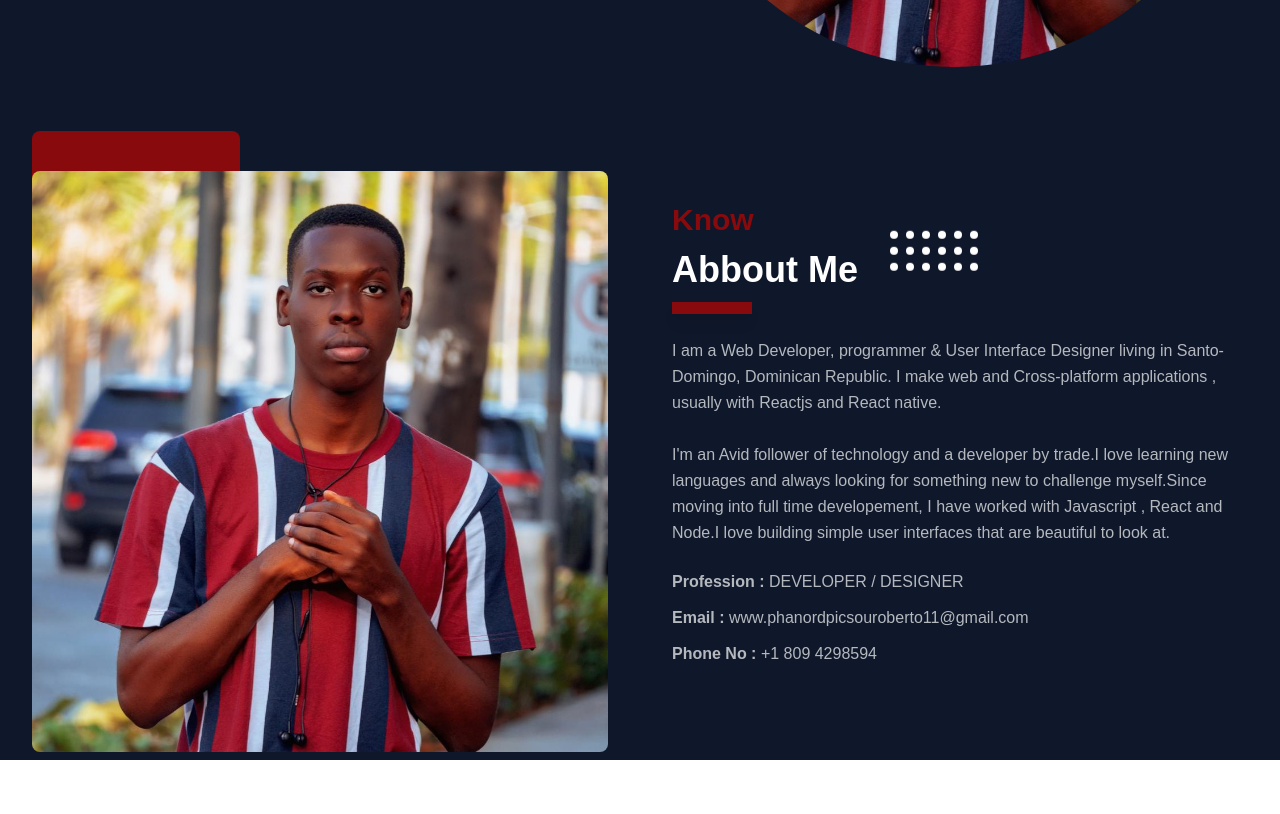
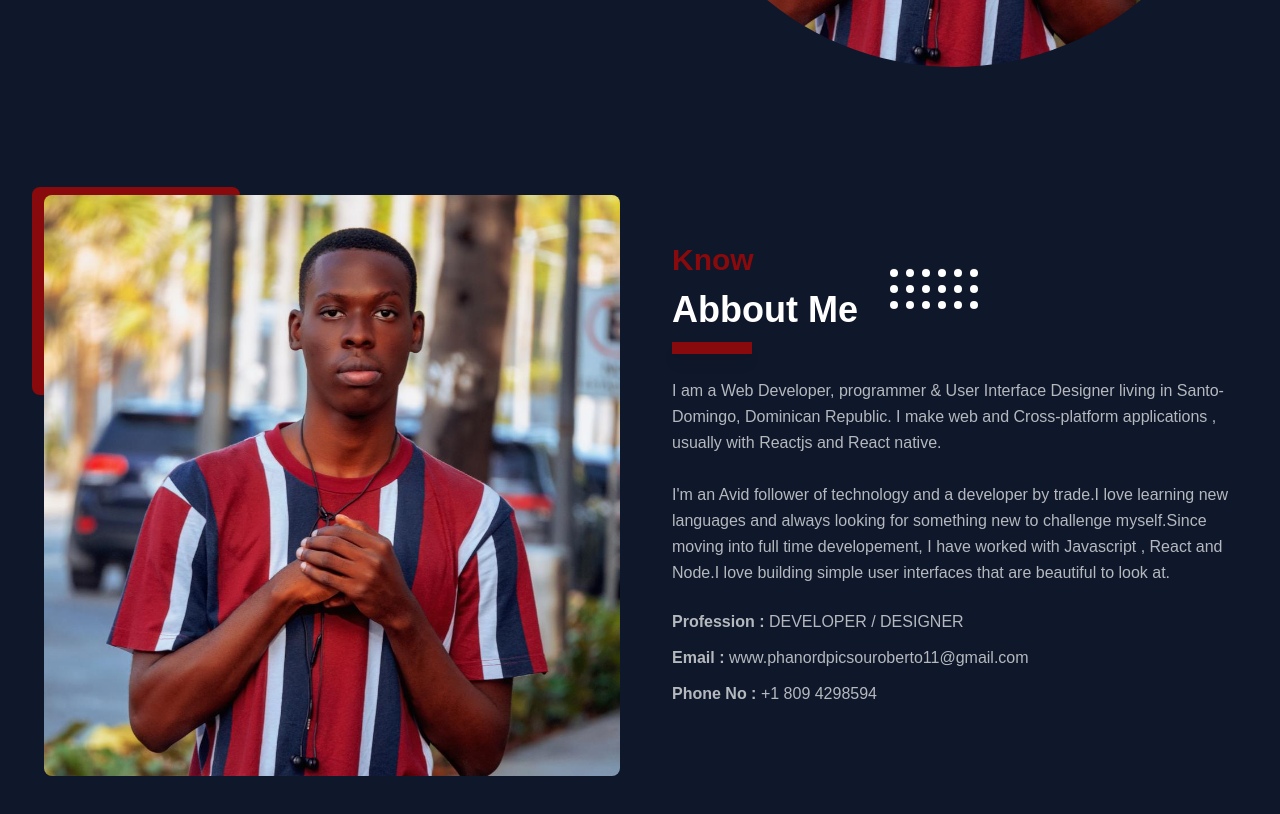
Before and after one commit to PicsouRob/website, a React (Create React App) app: page / in a window 1280 px wide. Shown: the part 680-1494 px from the top of the page. Before the commit the page ends 1440 px from the top, so only its background shows below. Built offline with nearby package versions, Linux system fonts and the light colour scheme.

Commit message:
first commit

```diff
--- a/src/Pages/About/index.jsx
+++ b/src/Pages/About/index.jsx
@@ -5,11 +5,11 @@ function About() {
     const animeArray = [1, 2, 3, 4, 5, 6, 77, 22, 11, 12, 31, 9, 43, 99, 29, 32, 70, 40];
 
     return (
-        <div id="about" class="relative py-6 px-8 mx-auto max-w-7xl z-20">
+        <div id="about" class="relative py-16 px-8 mx-auto max-w-7xl z-20">
             <div class="flex flex-col lg:flex-row gap-16 items-center mx-auto">
                 <div class="relative w-full lg:w-1/2">
-                    <div class="absolute -top-6 left-0 -z-10 w-52 h-52 rounded-lg bg-[#880a0c]"></div>
-                    <img class="rounded-lg z-20 translate-y-4" src={aboutPhoto} alt='about' />
+                    <div class="absolute -top-2 left-0 -z-10 w-52 h-52 rounded-lg bg-[#880a0c]"></div>
+                    <img class="rounded-lg z-20 translate-x-3" src={aboutPhoto} alt='about' />
                 </div>
                 <div class="w-full lg:w-1/2">
                     <div class="">
```
